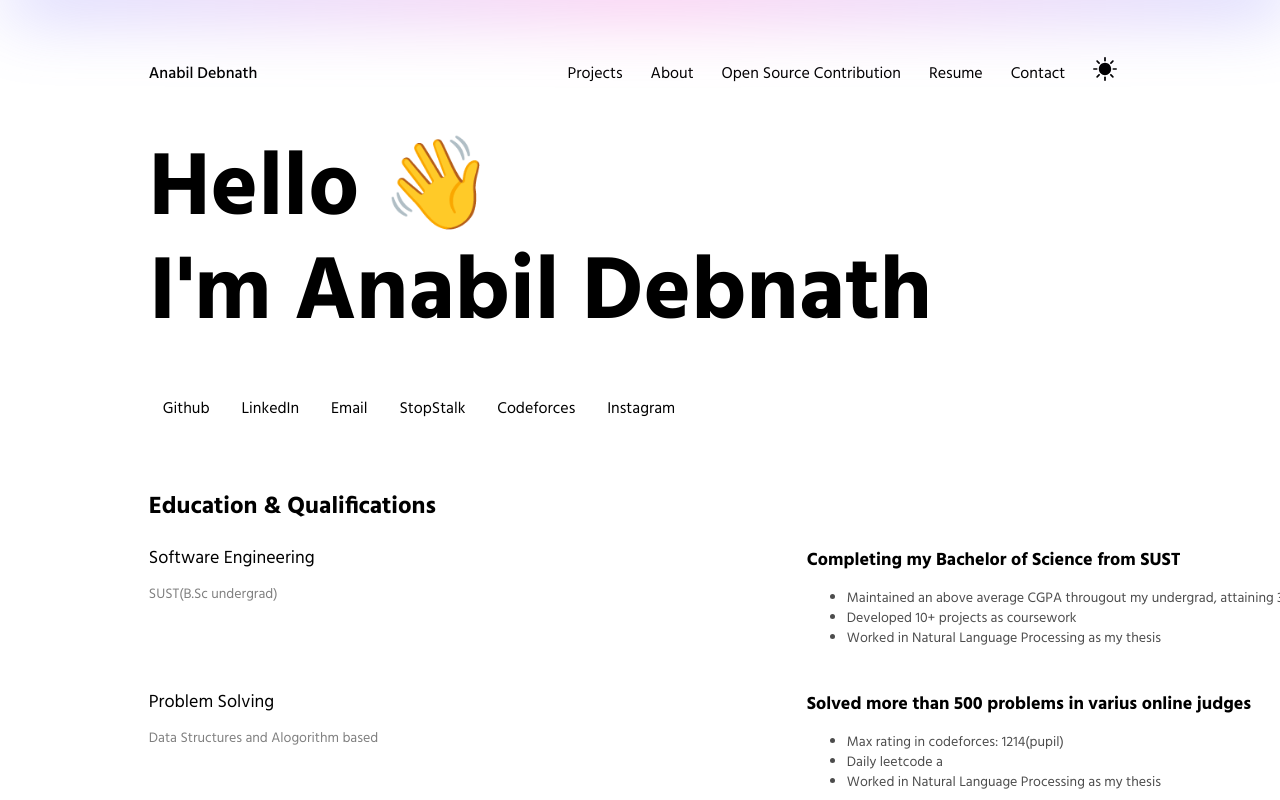
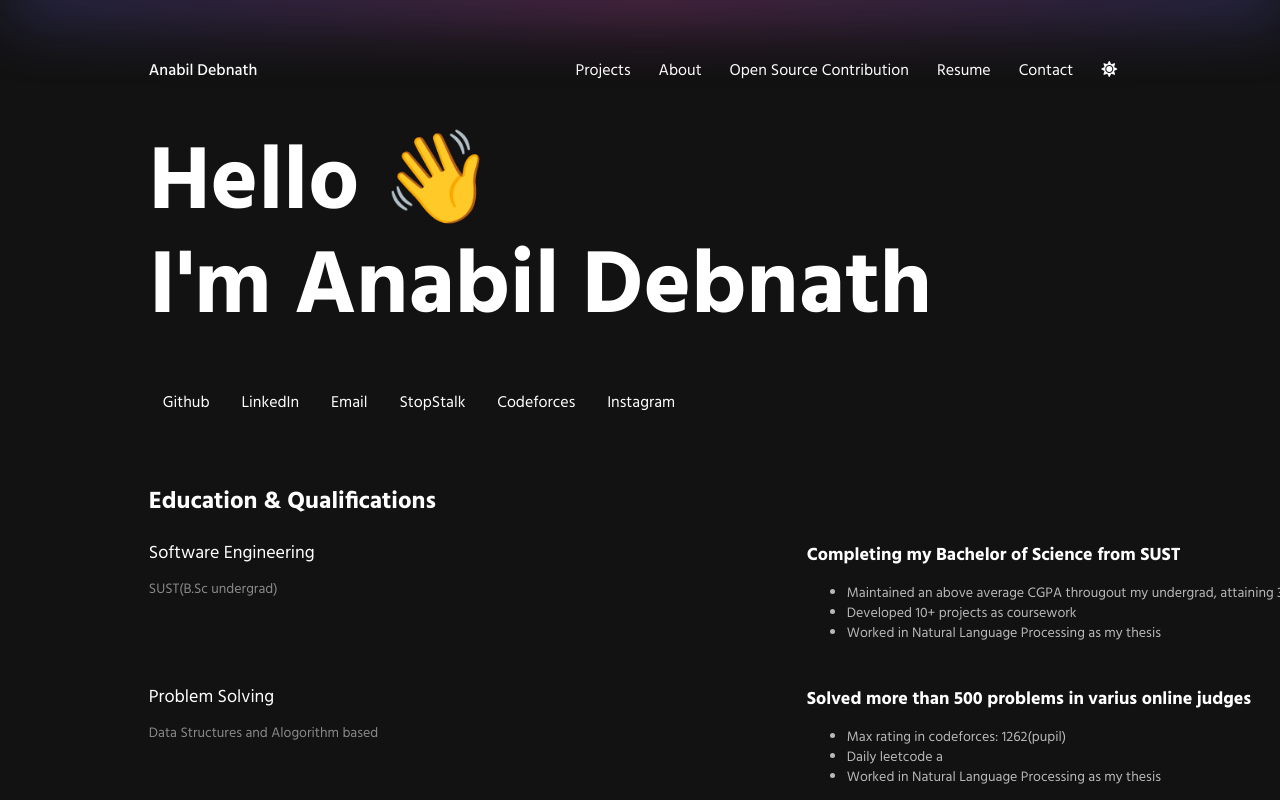
Before and after one commit to anabildebnath/Main-Portfolio-Website, a plain HTML site: page index.html in a window 1280 px wide. Both pictures are taken after a click on the button 1105 px from the left and 73 px from the top of the page. Shown: the top 800 px of the page. Drawn offline with nearby package versions, Linux system fonts and the light colour scheme.

Commit message:
dark mode implemented

```diff
--- a/index.html
+++ b/index.html
@@ -3,11 +3,20 @@
   <head>
     <meta charset="UTF-8" />
     <meta name="viewport" content="width=device-width, initial-scale=1.0" />
+    <link
+      rel="stylesheet"
+      href="https://cdnjs.cloudflare.com/ajax/libs/font-awesome/5.15.3/css/all.min.css"
+    />
     <title>Anabil Debnath</title>
     <link
       rel="stylesheet"
       href="https://fonts.googleapis.com/css2?family=Material+Symbols+Outlined:opsz,wght,FILL,GRAD@24,400,0,0"
     />
+    <link
+      rel="stylesheet"
+      href="https://cdnjs.cloudflare.com/ajax/libs/font-awesome/5.15.3/css/all.min.css"
+    />
+
     <link rel="icon" href="images/log.png" type="image/x-icon" />
     <link rel="preconnect" href="https://fonts.googleapis.com" />
     <link rel="preconnect" href="https://fonts.gstatic.com" crossorigin />
@@ -18,12 +27,13 @@
     <link rel="stylesheet" href="style.css" />
     <script src="script.js"></script>
   </head>
-  <body>
+  <body class="light-mode">
     <div class="background">
       <div class="gradient-circle"></div>
       <div class="container">
         <div class="navigation-bar alignment">
           <h1 class="nav-title">Anabil Debnath</h1>
+
           <div class="nav btn">
             <button onclick="scrollToProject()" class="btn-projects ease-out">
               Projects
@@ -36,8 +46,8 @@
             <button onclick="scrollToContact()" class="btn-contact ease-out">
               Contact
             </button>
-            <button class="btn-theme-light ease-out">
-              <img src="images/sun.svg" alt="" />
+            <button id="darkModeToggle" class="light-mode">
+              <i id="darkModeIcon" class="fas fa-sun"></i>
             </button>
           </div>
         </div>
@@ -106,7 +116,7 @@
                 Solved more than 500 problems in varius online judges
               </h1>
               <ul class="header5">
-                <li>Max rating in codeforces: 1214(pupil)</li>
+                <li>Max rating in codeforces: 1262(pupil)</li>
                 <li>Daily leetcode a</li>
                 <li>Worked in Natural Language Processing as my thesis</li>
               </ul>
@@ -232,7 +242,16 @@
         <div class="projects alignment" id="targetAbout">
           <h1 class="header">ABOUT</h1>
           <div class="about header">
-            <p>"I think my two biggest strengths would be that I am a good team player and a fast learner. I am very passionate and driven by the idea of advancing in my software engineering career and growing my experience along with my responsibilities. Throughout my undergrad, I have worked meticulously on my communication skills and management experiences alongside my programming skillsets. I believe I would be able to transition into a productive team member within a limited period of time."</p>
+            <p>
+              "I think my two biggest strengths would be that I am a good team
+              player and a fast learner. I am very passionate and driven by the
+              idea of advancing in my software engineering career and growing my
+              experience along with my responsibilities. Throughout my
+              undergrad, I have worked meticulously on my communication skills
+              and management experiences alongside my programming skillsets. I
+              believe I would be able to transition into a productive team
+              member within a limited period of time."
+            </p>
           </div>
         </div>
 
@@ -275,6 +294,7 @@
               </div>
             </div>
             <div class="projects-grid">
+
                 <span
                   class="material-symbols-outlined alignment"
                   id="scrollToTopBtn"
@@ -282,6 +302,7 @@
                 >
                   arrow_upward
                 </span>
+
             </div>
           </div>
         </div>
--- a/script.js
+++ b/script.js
@@ -26,10 +26,8 @@ function scrollToTop() {
     }
   }
 
-
   smoothScroll();
 }
-
 
 window.onscroll = function () {
   var mybutton = document.getElementById("scrollToTopBtn");
@@ -40,3 +38,13 @@ window.onscroll = function () {
     mybutton.style.display = "none";
   }
 };
+
+document.addEventListener("DOMContentLoaded", function () {
+  const darkModeToggle = document.getElementById("darkModeToggle");
+  const body = document.body;
+
+  darkModeToggle.addEventListener("click", function () {
+    body.classList.toggle("dark-mode");
+    body.classList.toggle("light-mode");
+  });
+});
--- a/style.css
+++ b/style.css
@@ -2,8 +2,9 @@
   font-family: "Hind", sans-serif;
   box-sizing: border-box;
 }
-body{
+body,.btn {
   overflow-x: hidden;
+  transition: background-color 0s, color 0.01s ease;
 }
 .container {
   margin-top: 0;
@@ -27,6 +28,7 @@ img {
   align-items: center;
   position: sticky;
   top: 0;
+  background-color: white;
   margin-left: 11vw;
   margin-right: 11vw;
   margin-top: 6vh;
@@ -34,7 +36,6 @@ img {
   min-width: 768px;
   z-index: 10;
   animation: expand 0.8s ease forwards;
-  position: relative;
   transition: all 0.8s ease;
 }
 .nav-title {
@@ -50,6 +51,7 @@ h1 {
 }
 .nav {
   display: flex;
+
 }
 .late {
   animation: secondAnimation 0.8s ease 1.5s forwards;
@@ -220,8 +222,7 @@ h1 {
   padding: 0;
   margin: 0;
 }
-.last-div
-{
+.last-div {
   position: relative;
 }
 #scrollToTopBtn {
@@ -246,9 +247,45 @@ h1 {
 }
 
 .material-symbols-outlined {
-  font-variation-settings:
-  'FILL' 0,
-  'wght' 400,
-  'GRAD' 0,
-  'opsz' 24
+  font-variation-settings: "FILL" 0, "wght" 400, "GRAD" 0, "opsz" 24;
 }
+
+.light-mode {
+  background-color: #ffffff;
+  color: #000000;
+}
+
+.dark-mode {
+  background-color: #121212;
+  color: #ffffff;
+}
+.light-mode #darkModeIcon::before {
+  content: '\f186';
+}
+
+.dark-mode #darkModeIcon::before {
+   content: '\f185';
+}
+
+.light-mode button {
+  color: #000000;
+}
+
+.dark-mode button{
+  color: #ffffff;
+}
+.light-mode span {
+  color: #000000;
+}
+
+.dark-mode span {
+  background-color: #ffffff;
+}
+.light-mode .navigation-bar {
+
+  background-color:white;
+}
+
+.dark-mode .navigation-bar {
+  background-color:transparent;
+}
```
Lines whose indentation alone changed are shown as unchanged.
